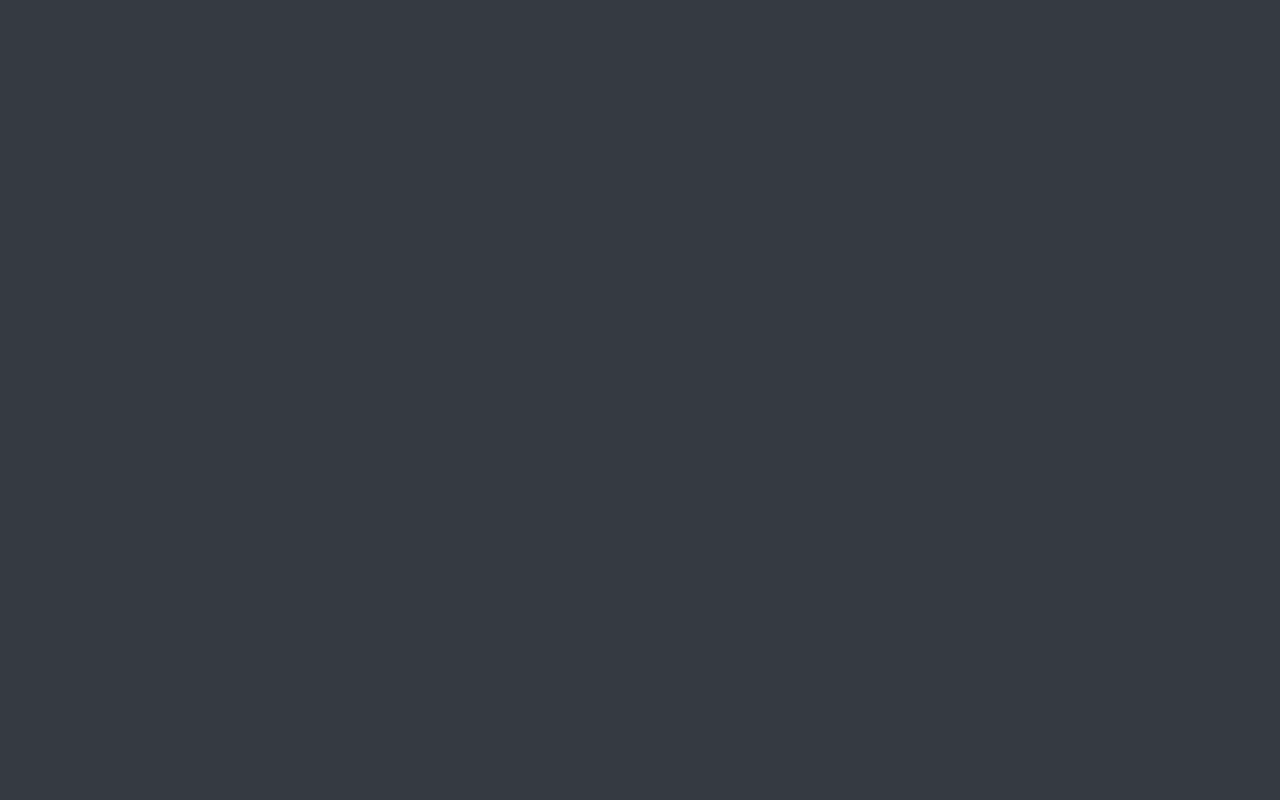
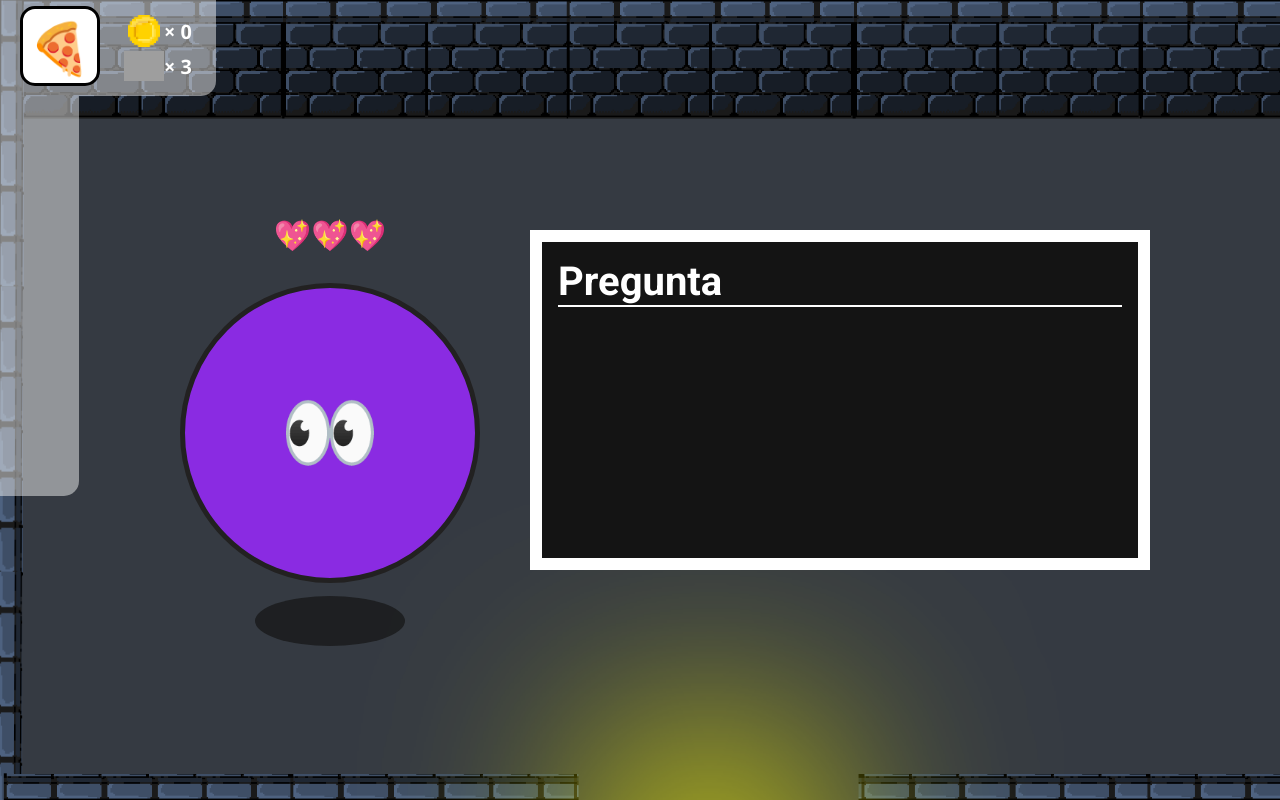
Before and after one commit to ivanchio97/dungeoncode1, a React (Vite) app: page /boss1 in a window 1280 px wide. Before the commit this address had no page. Built offline with nearby package versions, Linux system fonts and the light colour scheme; grey boxes are pictures that could not be loaded.

Commit message:
added portal

```diff
--- a/src/App.jsx
+++ b/src/App.jsx
@@ -11,6 +11,8 @@ import EventRoom2 from './views/events/EventRoom2'
 import StringsEvent from './views/events/StringsEvent'
 import Puente from './views/Puente'
 import EventRoom3 from './views/events/EventRoom3'
+import Boss1 from './views/bosses/Boss1'
+import EventRoom4 from './views/events/EventRoom4'
 
 
 function App() {
@@ -40,6 +42,8 @@ function Wrapper(){
             <Route path='/stringsEvent' element = {<StringsEvent />} />
             <Route path='/puente' element={<Puente />} />
             <Route path='/event3' element={<EventRoom3 />} />
+            <Route path='/event4' element={<EventRoom4 />} />
+            <Route path='/boss1' element={<Boss1 /> } />
     </Routes>
   )
 }
--- a/src/components/PlayerData.jsx
+++ b/src/components/PlayerData.jsx
@@ -3,9 +3,12 @@ import coinImage from '../assets/coin.gif'
 import heartImage from '../assets/heart.gif'
 import '../styles/playerData.css'
 import {Data} from '../contexts/DataProvider'
+import { useNavigate } from 'react-router-dom'
 
 
 const PlayerData = ()=>{
+
+  const navigate = useNavigate()
 
   function filtrarItem(item){
     const filtered = dataPlayer.inventory.filter((i)=> i.uid != item.uid )
@@ -76,7 +79,11 @@ const PlayerData = ()=>{
         alert("¡Item usado! La tienda está más cerca ahora!")
         filtrarItem(item)
         }
-
+      break;
+      case 7:
+        alert("¡Item usado! Viajando hacia el portal...")
+        navigate('/event4')
+        filtrarItem(item)
       break;
     }
 
--- a/src/contexts/DataProvider.jsx
+++ b/src/contexts/DataProvider.jsx
@@ -24,7 +24,7 @@ export const DataProvider = ({children}) =>{
     chest: true,
     doubleChest: false,
     actualEnemy:0,
-    eventChance: 30,
+    eventChance: 50,
     inventory: [],
     bow: false,
     misteriousEvent : 0,
--- /dev/null
+++ b/src/styles/Boss1.css
@@ -0,0 +1,114 @@
+.boss-level {
+  background-image: url('../assets/background.png');
+  height: 100vh;
+  width: 100vw;
+  min-width: 1000px;
+  background-size: cover;
+  cursor: url('../assets/arrow.png'), auto;
+  padding: 15px;
+  user-select: none;
+  display: flex;
+  justify-content: center;
+  align-items: center;
+
+}
+.boss-lives{
+    display: flex;
+}
+.boss-lives div{
+    font-size: 30px;
+}
+.boss-game{
+    width: 620px;
+    height: 340px;
+    background-color: #141414;
+    padding: 16px;
+    border: 12px solid white;
+}
+.boss-question{
+    font-size: 40px;
+    color: white;
+    margin-bottom: 14px;
+    border-bottom: 2px solid white;
+}
+.boss-input{
+    width: 100%;
+    background-color: transparent;
+    height: 40px;
+    font-size: 30px;
+    color: white;
+    font-weight: 400;
+    border: none;
+}
+.boss-input:focus{
+    outline: none;
+}
+.boss-img{
+    width: 400px;
+    height: 360px;
+    display: flex;
+    justify-content: center;
+    align-items: center;
+    flex-direction: column;
+    gap: 30px;
+}
+.boss-color{
+    width: 300px;
+    height: 300px;
+    background-color: blueviolet;
+    text-align: center;
+    line-height: 290px;
+    font-size: 80px;
+    border: 5px solid rgb(34, 33, 33);
+    border-radius: 50%;
+    position: relative;
+}
+.boss-color::after{
+    content: '';
+    background-color: #141414;
+    width: 150px;
+    height: 50px;
+    position: absolute;
+    bottom: -68px;
+    left: 70px;
+    border-radius: 50%;
+    opacity: 0.7;
+}
+.colors{
+    display: flex;
+    flex-wrap: wrap;
+    width: 300px;
+    height: 300px;
+    justify-content: center;
+    gap: 40px;
+    position: relative;
+
+}
+.item-color{
+    width: 40%;
+    background-color: blueviolet;
+    height: 120px;
+    border-radius: 50%;
+    border: 4px solid rgb(23, 23, 23);
+    transition: all 0.4s ease;
+    text-align: center;
+    line-height: 112px;
+    font-size: 40px;
+
+}
+.item-color:hover{
+    cursor: url('../assets/hand.png'), auto;
+    border: 4px solid white;
+}
+.timer{
+    position: absolute;
+    width: 80px;
+    height: 80px;
+    background-color: black;
+    top: 100px;
+    border-radius: 10px;
+    color: white;
+    text-align: center;
+    line-height: 80px;
+    font-size: 40px;
+}
--- a/src/views/Room.jsx
+++ b/src/views/Room.jsx
@@ -16,7 +16,6 @@ import GameOver from '../components/GameOver';
 import Advicer from '../components/Advicer';
 
 const Room = () => {
-  //aqui irian los datos del player
 
   const navigate = useNavigate();
   const [slimeStates, setSlimeStates] = useContext(SlimeData);
@@ -104,18 +103,22 @@ const Room = () => {
   }
 
   function openEvent() {
-    const ran = Math.floor(Math.random()*3)
+    const ran = Math.floor(Math.random()*5)
     console.log("Evento elegido: ",ran)
     if (ran === 0) {
       showToast("Encontraste un evento! 😲 ");
-      navigate('/event');
+      navigate('/event', {replace: true});
   } else if (ran === 1) {
       showToast("Encontraste un evento! 😵 ");
-      navigate('/event2');
+      navigate('/event2', {replace: true});
   }
     else if(ran === 2){
       showToast("Encontraste un evento! 🥶 ");
-      navigate('/event3');
+      navigate('/event3', {replace: true});
+    }
+    else if(ran >= 3){
+      showToast("Encontraste un evento 💫 ")
+      navigate('/event4', {replace: true})
     }
 
   }
--- a/src/views/Shop.jsx
+++ b/src/views/Shop.jsx
@@ -12,12 +12,15 @@ const Shop = () => {
         { id: 2, nombre: "Llave", icono: "🔑", costo: 50, desc: "Puedes abrir cualquier puerta", compra: true },
         { id: 3, nombre: "Cofre x2", icono: "🧱", costo: 10 , desc: "Duplica las monedas del proximo cofre que abras", compra: true },
         { id: 4, nombre: "Arco", icono: "🏹", costo: 30, desc: "Elimina directamente al siguiente slime que elijas", compra: true },
-        { id: 5, nombre: "Gamepad", icono: "🎮", costo: 30, desc: "Aumenta la probabilidad general de encontrar más eventos", compra: true },
-        { id: 6, nombre: "Avance", icono: "⏩", costo: 40, desc: "Disminuye en 1 la cercanía a la proxima tienda", compra: true }
+        { id: 5, nombre: "Gamepad", icono: "🎮", costo: 20, desc: "Aumenta la probabilidad general de encontrar más eventos", compra: true },
+        { id: 6, nombre: "Avance", icono: "⏩", costo: 10, desc: "Disminuye en 1 la cercanía a la proxima tienda", compra: true },
+        { id: 7, nombre: "Portal", icono: "🌀", costo: 20, desc: "Lleva directamente al portal cuando se activa", compra: true }
+
     ]
     const plantilla = [{},{},{}]
     const {dataPlayer, setDataPlayer} = useContext(Data)
     const [tienda, setTienda] = useState([])
+
     useEffect(()=>{
       const randomshop = Math.floor(Math.random()*3)+4
       setDataPlayer(prev=>({
@@ -48,7 +51,7 @@ const Shop = () => {
       }
     }
     function exitShop(){
-      navigate("/puente")
+      navigate("/puente", {replace: true})
     }
 
   return (
--- /dev/null
+++ b/src/views/bosses/Boss1.jsx
@@ -0,0 +1,68 @@
+import React, { useState, useEffect } from 'react'
+import '../../styles/Boss1.css'
+import PlayerData from '../../components/PlayerData'
+
+const Boss1 = () => {
+
+  const [lives, setLives] = useState(3)
+  const [colors, setColors] = useState(["red","green","blue","blueviolet"])
+  const [mode, setMode] = useState(1)
+  const [answer, setAnswer] = useState("")
+  const [timer, setTimer] = useState(10)
+
+  useEffect(() => {
+    const handleKeyDown = (e) => {
+      // evitar teclas especiales
+      if (e.key.length === 1) {
+        setAnswer(prev => prev + e.key);
+      }
+
+      // borrar
+      if (e.key === "Backspace") {
+        setAnswer(prev => prev.slice(0, -1));
+      }
+    };
+
+    window.addEventListener("keydown", handleKeyDown);
+
+    return () => window.removeEventListener("keydown", handleKeyDown);
+  }, []);
+
+
+  const modeColor = (
+    <div className='colors'>
+      <div className='timer'>{timer}</div>
+      {
+        colors.map((element)=>{
+          return (
+            <div style={{background: element}} className='item-color'>
+              👀
+            </div>
+          )
+        })
+      }
+    </div>
+  )
+
+  return (
+    <div className='boss-level'>
+        <PlayerData />
+      <div className='boss-img'>
+        <div className='boss-lives'>
+          {
+            Array.from({length: lives}).map(( _ , i )=>{
+              return <div> 💖 </div>
+            })
+          }
+        </div>
+        { mode == 1 ? <div className='boss-color'>👀</div> : modeColor  }
+      </div>
+      <div className='boss-game'>
+        <h3 className='boss-question'>Pregunta</h3>
+        <div className='boss-input'>{answer}</div>
+      </div>
+    </div>
+  )
+}
+
+export default Boss1
--- /dev/null
+++ b/src/views/events/EventRoom4.jsx
@@ -0,0 +1,77 @@
+import React, { useContext, useState } from 'react'
+import '../../styles/EventRoom.css'
+import portal from '../../assets/portal.jfif'
+import PlayerData from '../../components/PlayerData'
+import EventBanner from '../../components/EventBanner'
+import { Data } from '../../contexts/DataProvider'
+import { useNavigate } from 'react-router-dom'
+
+const EventRoom4 = () => {
+
+  const { dataPlayer, setDataPlayer } = useContext(Data)
+
+  const navigate = useNavigate()
+
+
+  function response(answer) {
+    if (answer == 1) {
+      navigate('/event')
+    }
+    else if(answer == 2) {
+      navigate('/event2')
+    }
+    else{
+      navigate('/event3')
+    }
+  }
+  function go(){
+    navigate("/stringsEvent")
+  }
+
+  return (
+    <div className='level3'>
+      <PlayerData />
+
+      <div className='event'>
+
+
+        <EventBanner
+          title="El portal"
+          top={110}
+          left={470}
+          scale={0.7}
+        />
+
+
+        <img src={portal} alt="" />
+
+          <div className='info'>
+            <h3>
+              Encuentras un gran portal, su inmensidad te hace retroceder un poco <br/>
+              <strong>
+                ¿A dónde quieres ir?
+              </strong>
+            </h3>
+
+            <div className='options'>
+              <button onClick={() => response(1)}>
+                <span > El hombre misterioso</span>
+              </button>
+
+              <button onClick={() => response(2)}>
+                <span >Los cubos flotantes</span>
+              </button>
+
+              <button onClick={() => response(3)}>
+                <span >La máquina antigua</span>
+              </button>
+            </div>
+          </div>
+
+
+      </div>
+    </div>
+  )
+}
+
+export default EventRoom4
```
Also changed, not shown: src/assets/portal.jfif (added).
